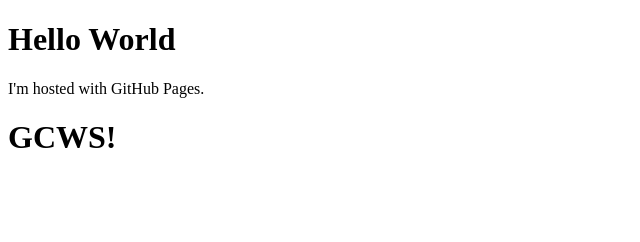
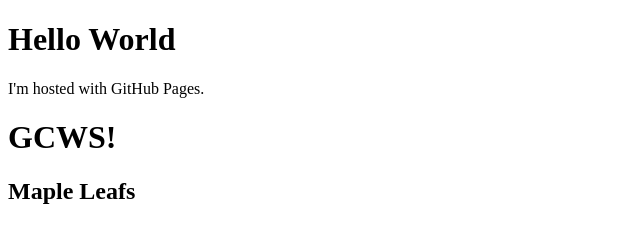
Before and after one commit to brynjarut/Brynja-Rut, a plain HTML site: page index.html in a window 1280 px wide. Shown: the whole page, without its empty margins (0-640 px from the left). Drawn offline with Linux system fonts and the light colour scheme.

Commit message:
Update index.html

```diff
--- a/index.html
+++ b/index.html
@@ -12,3 +12,4 @@
 
 </html>
 <h1>GCWS!</h1>
+<h2>Maple Leafs</h2>
```
